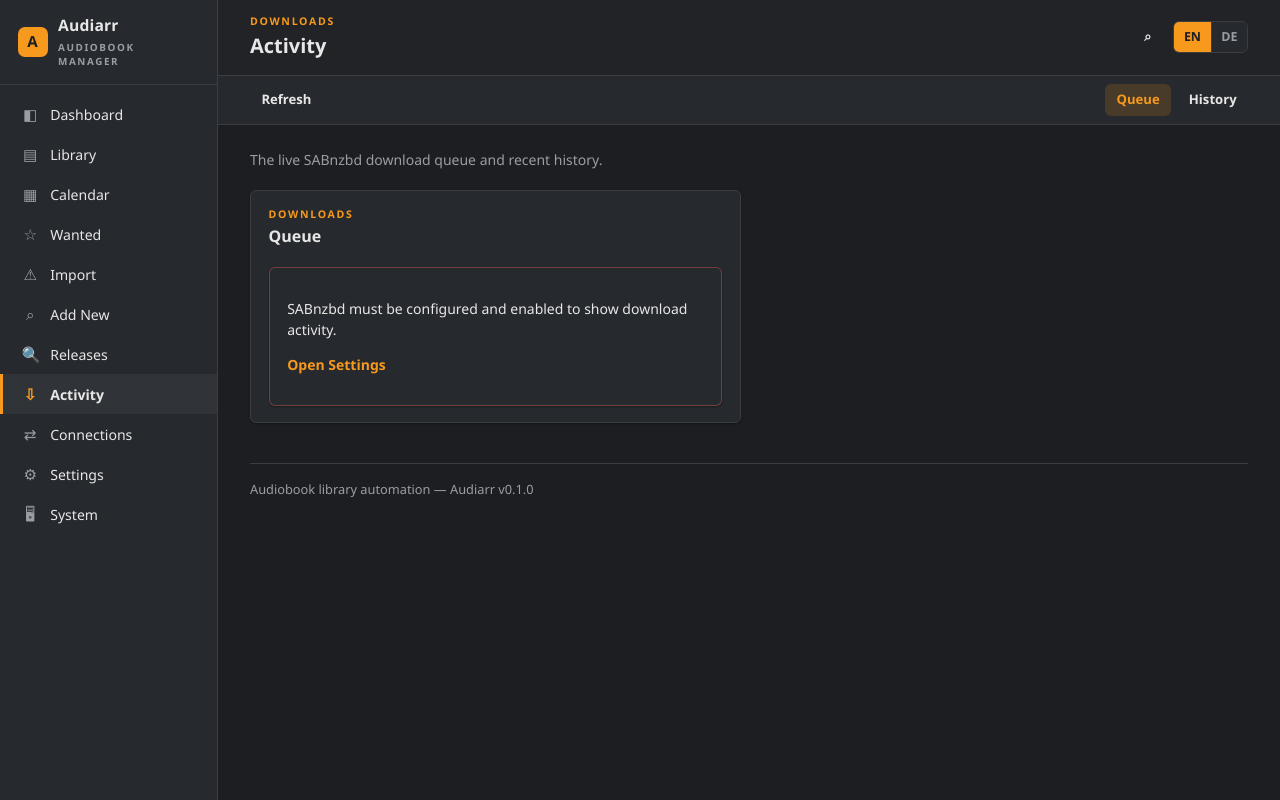
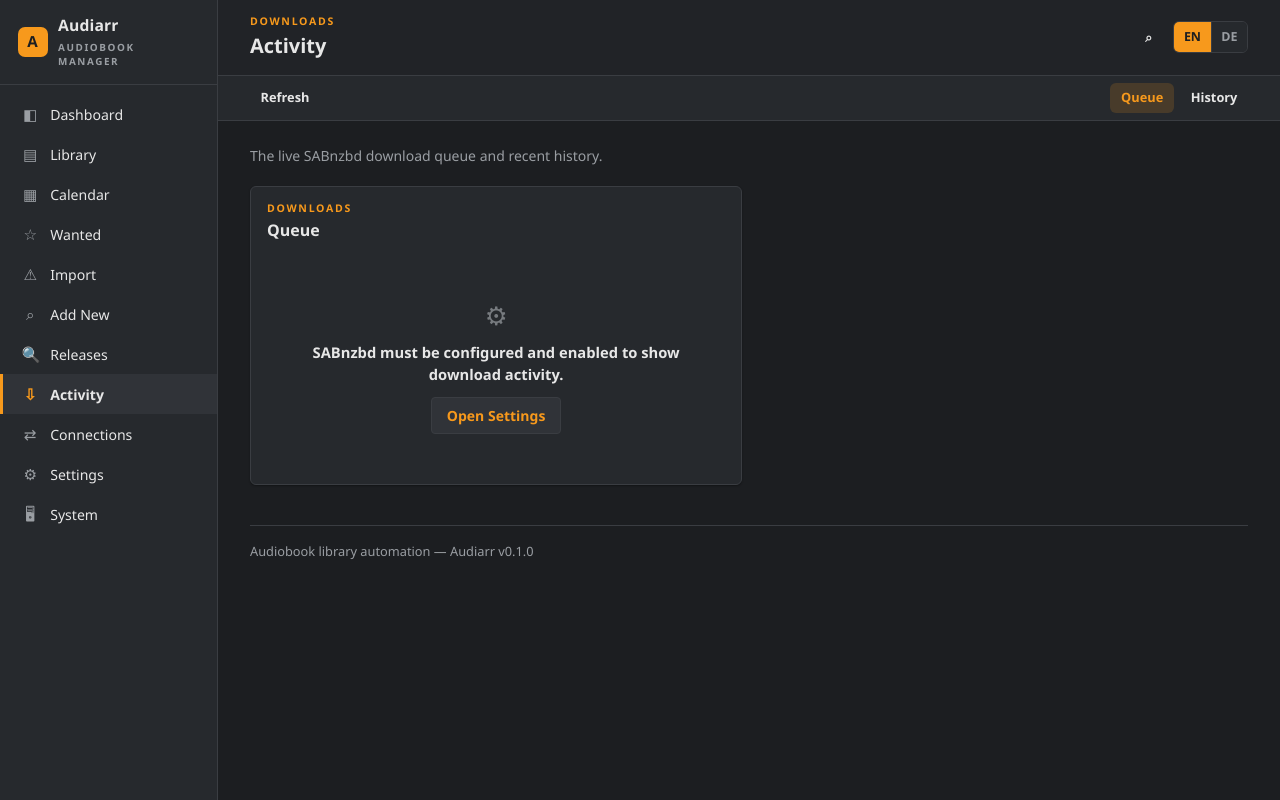
Before and after one commit to mildman1848/audiarr, a FastAPI app: page /activity in a window 1280 px wide. Run offline with FastAPI, Linux system fonts and the light colour scheme; parts of the project's set-up code (start-up, migrations or seed data) failed here and were passed over.

Commit message:
feat(web): polish Audiarr UI empty states (#15)
Co-authored-by: mildman1848 <mildman1848@users.noreply.github.com>

```diff
--- a/app/web/static/css/style.css
+++ b/app/web/static/css/style.css
@@ -342,15 +342,15 @@ body {
 .card-grid {
   display: grid;
   grid-template-columns: repeat(auto-fill, minmax(220px, 1fr));
-  gap: 1rem;
-  margin-top: 1.25rem;
+  gap: 0.85rem;
+  margin-top: 1rem;
 }
 
 .card {
   background: var(--bg-panel);
   border: 1px solid var(--border-color);
   border-radius: var(--radius);
-  padding: 1rem 1.1rem;
+  padding: 0.85rem 1rem;
   box-shadow: var(--shadow-card);
 }
 
@@ -379,6 +379,105 @@ body {
   display: flex;
   flex-wrap: wrap;
   gap: 0.4rem;
+}
+
+/* --------------------------------------------------------- Empty states */
+
+/* Shared placeholder for "nothing here yet" across Library, Wanted,
+   Calendar, and Activity — an icon, a short message, and an optional
+   action — instead of ad hoc <p class="muted"> lines per page. Rendered
+   via window.AudiarrUI.emptyState() in common.js. */
+.empty-state {
+  display: flex;
+  flex-direction: column;
+  align-items: center;
+  justify-content: center;
+  gap: 0.35rem;
+  padding: 2.25rem 1.5rem;
+  text-align: center;
+}
+
+.empty-state-icon {
+  font-size: 1.6rem;
+  color: var(--text-muted);
+  opacity: 0.7;
+}
+
+.empty-state-title {
+  margin: 0;
+  color: var(--text-main);
+  font-weight: 600;
+  font-size: 0.92rem;
+}
+
+.empty-state-hint {
+  margin: 0;
+  color: var(--text-muted);
+  font-size: 0.82rem;
+  max-width: 30rem;
+}
+
+.empty-state-actions {
+  margin-top: 0.35rem;
+}
+
+/* ------------------------------------------------- Dashboard quick actions */
+
+.quick-action-grid {
+  display: grid;
+  grid-template-columns: repeat(auto-fill, minmax(220px, 1fr));
+  gap: 0.85rem;
+  margin-top: 1rem;
+}
+
+.quick-action-card {
+  display: flex;
+  align-items: center;
+  gap: 0.75rem;
+  padding: 0.85rem 1rem;
+  background: var(--bg-panel);
+  border: 1px solid var(--border-color);
+  border-radius: var(--radius);
+  color: inherit;
+  text-decoration: none;
+  box-shadow: var(--shadow-card);
+}
+
+.quick-action-card:hover,
+.quick-action-card:focus-visible {
+  border-color: var(--audiarr-accent);
+}
+
+.quick-action-icon {
+  flex: 0 0 auto;
+  width: 2rem;
+  height: 2rem;
+  display: flex;
+  align-items: center;
+  justify-content: center;
+  border-radius: var(--radius);
+  background: var(--audiarr-accent-soft);
+  color: var(--audiarr-accent);
+  font-size: 1rem;
+}
+
+.quick-action-body {
+  display: flex;
+  flex-direction: column;
+  gap: 0.1rem;
+  min-width: 0;
+}
+
+.quick-action-title {
+  font-weight: 600;
+  font-size: 0.9rem;
+  color: var(--text-main);
+}
+
+.quick-action-desc {
+  font-size: 0.78rem;
+  line-height: 1.35;
+  color: var(--text-muted);
 }
 
 /* --------------------------------------------------------------- Badges */
@@ -426,6 +525,22 @@ body {
   background: transparent;
 }
 
+/* ----------------------------------------------------- Activity progress */
+
+.activity-progress {
+  background: var(--bg-panel-alt);
+  border: 1px solid var(--border-color);
+  border-radius: 999px;
+  height: 0.6rem;
+  overflow: hidden;
+  min-width: 6rem;
+}
+
+.activity-progress-bar {
+  background: var(--audiarr-accent);
+  height: 100%;
+}
+
 /* --------------------------------------------------------------- Tables */
 
 .table {
@@ -437,7 +552,7 @@ body {
 .table th,
 .table td {
   text-align: left;
-  padding: 0.5rem 0.65rem;
+  padding: 0.45rem 0.6rem;
   border-bottom: 1px solid var(--border-color);
   vertical-align: top;
 }
@@ -482,8 +597,8 @@ body {
   display: flex;
   flex-wrap: wrap;
   align-items: center;
-  gap: 0.6rem;
-  padding: 0.5rem 2rem;
+  gap: 0.5rem;
+  padding: 0.45rem 2rem;
   background: var(--bg-panel);
   border-bottom: 1px solid var(--border-color);
 }
@@ -507,14 +622,14 @@ body {
   display: inline-flex;
   align-items: center;
   gap: 0.35rem;
-  height: 32px;
-  padding: 0 0.65rem;
+  height: 30px;
+  padding: 0 0.6rem;
   background: transparent;
   color: var(--text-main);
   border: 1px solid transparent;
   border-radius: var(--radius);
   font: inherit;
-  font-size: 0.82rem;
+  font-size: 0.8rem;
   font-weight: 600;
   cursor: pointer;
 }
@@ -534,15 +649,15 @@ body {
 }
 
 .toolbar-btn.icon-only {
-  width: 32px;
+  width: 30px;
   padding: 0;
   justify-content: center;
 }
 
 .toolbar-input,
 .toolbar-select {
-  height: 32px;
-  padding: 0 0.55rem;
+  height: 30px;
+  padding: 0 0.5rem;
 }
 
 /* ------------------------------------------------------- Global search */
@@ -665,6 +780,12 @@ body {
   text-align: center;
   color: var(--text-muted);
   font-size: 0.78rem;
+}
+
+/* Small inline cover used in table rows (Wanted/Missing). */
+.library-cover.small {
+  width: 2.5rem;
+  height: 2.5rem;
 }
 
 .library-card-body {
@@ -1567,6 +1688,13 @@ footer {
   white-space: nowrap;
 }
 
+/* Day modal card sizing (was a page-specific inline style). */
+.calendar-day-modal-card {
+  width: min(520px, 92vw);
+  max-height: 85vh;
+  overflow-y: auto;
+}
+
 /* Day modal book list. */
 .calendar-modal-row {
   display: flex;
--- a/app/web/static/js/activity.js
+++ b/app/web/static/js/activity.js
@@ -63,8 +63,8 @@ function queueStatusIcon(status) {
 function progressBar(percent) {
   const pct = Math.max(0, Math.min(100, Number(percent) || 0));
   return `
-    <div style="background:var(--bg-panel-alt);border:1px solid var(--border-color);border-radius:999px;height:0.6rem;overflow:hidden;min-width:6rem;">
-      <div style="background:var(--audiarr-accent);height:100%;width:${pct}%;"></div>
+    <div class="activity-progress">
+      <div class="activity-progress-bar" style="width:${pct}%;"></div>
     </div>
     <span class="muted small">${pct.toFixed(0)}%</span>`;
 }
@@ -77,13 +77,16 @@ function historyStatusBadge(status) {
   return `<span class="${cls}">${esc(status || "—")}</span>`;
 }
 
-// Inline 503 warning: config missing, point the user at /settings.
+// 503: SABnzbd not configured. Rendered as the same empty-state pattern as
+// the queue/history "nothing here" cases (with a Settings CTA) rather than
+// a standalone error card, so the section still reads as Queue/History.
 function renderConfigWarning(container) {
-  container.innerHTML = `
-    <div class="card danger-card">
-      <p>${esc(T.activity_config_missing)}</p>
-      <p><a href="/settings">${esc(T.activity_config_link)}</a></p>
-    </div>`;
+  const link = `<a class="btn btn-secondary" href="/settings">${esc(T.activity_config_link)}</a>`;
+  container.innerHTML = window.AudiarrUI.emptyState({
+    icon: "⚙",
+    title: T.activity_config_missing,
+    actionHtml: link,
+  });
 }
 
 async function refreshQueue() {
@@ -100,7 +103,7 @@ async function refreshQueue() {
     console.debug("activity queue: %d slot(s)", slots.length);
 
     if (!slots.length) {
-      container.innerHTML = `<p class="muted">${esc(T.activity_queue_empty)}</p>`;
+      container.innerHTML = window.AudiarrUI.emptyState({ icon: "⇩", title: T.activity_queue_empty });
       return;
     }
 
@@ -119,6 +122,7 @@ async function refreshQueue() {
       .join("");
 
     container.innerHTML = `
+      <div class="table-scroll">
         <table class="table">
           <thead>
             <tr>
@@ -131,7 +135,8 @@ async function refreshQueue() {
             </tr>
           </thead>
           <tbody>${rows}</tbody>
-      </table>`;
+        </table>
+      </div>`;
   } catch (err) {
     container.innerHTML = `<p class="muted">${esc(T.activity_queue_error)} (${esc(err.message)})</p>`;
   }
@@ -151,7 +156,7 @@ async function refreshHistory() {
     console.debug("activity history: %d slot(s)", slots.length);
 
     if (!slots.length) {
-      container.innerHTML = `<p class="muted">${esc(T.activity_history_empty)}</p>`;
+      container.innerHTML = window.AudiarrUI.emptyState({ icon: "⇩", title: T.activity_history_empty });
       return;
     }
 
@@ -169,6 +174,7 @@ async function refreshHistory() {
       .join("");
 
     container.innerHTML = `
+      <div class="table-scroll">
         <table class="table">
           <thead>
             <tr>
@@ -180,7 +186,8 @@ async function refreshHistory() {
             </tr>
           </thead>
           <tbody>${rows}</tbody>
-      </table>`;
+        </table>
+      </div>`;
   } catch (err) {
     container.innerHTML = `<p class="muted">${esc(T.activity_history_error)} (${esc(err.message)})</p>`;
   }
--- a/app/web/static/js/common.js
+++ b/app/web/static/js/common.js
@@ -46,6 +46,35 @@
     error: (message) => toast(message, "error"),
     info: (message) => toast(message, "info"),
   };
+
+  // Small local escaper so common.js has no import on any per-page script —
+  // keeps this file dependency-free for every page that loads it.
+  function escapeHtmlLocal(value) {
+    return String(value ?? "").replace(/[&<>"']/g, (c) => ({
+      "&": "&amp;",
+      "<": "&lt;",
+      ">": "&gt;",
+      '"': "&quot;",
+      "'": "&#39;",
+    }[c]));
+  }
+
+  // Shared "nothing here yet" placeholder markup for Library, Wanted,
+  // Calendar, and Activity — an icon, a short message, and an optional
+  // action (e.g. a link to Settings), instead of each page inventing its
+  // own <p class="muted"> line. `actionHtml` is trusted, pre-built markup;
+  // callers are responsible for escaping any dynamic values within it.
+  function emptyState({ icon = "•", title = "", hint = "", actionHtml = "" } = {}) {
+    return `
+      <div class="empty-state">
+        <span class="empty-state-icon" aria-hidden="true">${icon}</span>
+        ${title ? `<p class="empty-state-title">${escapeHtmlLocal(title)}</p>` : ""}
+        ${hint ? `<p class="empty-state-hint">${escapeHtmlLocal(hint)}</p>` : ""}
+        ${actionHtml ? `<div class="empty-state-actions">${actionHtml}</div>` : ""}
+      </div>`;
+  }
+
+  window.AudiarrUI = { emptyState };
 
   async function switchLanguage(language) {
     try {
@@ -153,18 +182,6 @@
   const GLOBAL_SEARCH_DEBOUNCE_MS = 300;
   const GLOBAL_SEARCH_RESULT_LIMIT = 10;
 
-  // Small local escaper so common.js has no import on settings.js — keeps
-  // this file dependency-free for every page that loads it.
-  function escapeHtmlLocal(value) {
-    return String(value ?? "").replace(/[&<>"']/g, (c) => ({
-      "&": "&amp;",
-      "<": "&lt;",
-      ">": "&gt;",
-      '"': "&quot;",
-      "'": "&#39;",
-    }[c]));
-  }
-
   function setupGlobalSearch() {
     const trigger = document.querySelector(".global-search-btn");
     const overlay = document.getElementById("global-search-overlay");
--- a/app/web/static/js/library.js
+++ b/app/web/static/js/library.js
@@ -118,13 +118,13 @@ function renderBooks() {
   const container = document.getElementById("library-books");
 
   if (!allBooks.length) {
-    container.innerHTML = `<p class="muted">${esc(T.library_books_empty)}</p>`;
+    container.innerHTML = window.AudiarrUI.emptyState({ icon: "▤", title: T.library_books_empty });
     return;
   }
 
   const books = sortedBooks(filteredBooks());
   if (!books.length) {
-    container.innerHTML = `<p class="muted">${esc(T.library_search_no_results)}</p>`;
+    container.innerHTML = window.AudiarrUI.emptyState({ icon: "⌕", title: T.library_search_no_results });
     return;
   }
 
@@ -254,7 +254,7 @@ async function loadRootFolders() {
       .join("");
 
     if (!rootFolders.length) {
-      container.innerHTML = `<p class="muted">${esc(T.library_root_folders_empty)}</p>`;
+      container.innerHTML = window.AudiarrUI.emptyState({ icon: "▤", title: T.library_root_folders_empty });
       return;
     }
 
--- a/app/web/static/js/wanted.js
+++ b/app/web/static/js/wanted.js
@@ -41,7 +41,7 @@ function filteredMissing() {
 function renderRow(b) {
   return `
     <tr>
-      <td><div class="library-cover" style="width:2.5rem;height:2.5rem;">${coverHtml(b)}</div></td>
+      <td><div class="library-cover small">${coverHtml(b)}</div></td>
       <td>${esc(b.title)}</td>
       <td>${esc((b.authors || []).join(", ")) || "—"}</td>
       <td>${esc(b.release_date) || "—"}</td>
@@ -55,13 +55,13 @@ function renderMissing() {
   const container = document.getElementById("wanted-missing-list");
 
   if (!allMissing.length) {
-    container.innerHTML = `<p class="muted">${esc(T.wanted_empty)}</p>`;
+    container.innerHTML = window.AudiarrUI.emptyState({ icon: "☆", title: T.wanted_empty });
     return;
   }
 
   const books = filteredMissing();
   if (!books.length) {
-    container.innerHTML = `<p class="muted">${esc(T.toolbar_search_no_results)}</p>`;
+    container.innerHTML = window.AudiarrUI.emptyState({ icon: "⌕", title: T.toolbar_search_no_results });
     return;
   }
 
--- a/app/web/templates/calendar.html
+++ b/app/web/templates/calendar.html
@@ -37,7 +37,7 @@
   </div>
 
   <div id="calendar-day-modal" class="import-overlay" hidden>
-    <div class="card" style="width:min(520px, 92vw);max-height:85vh;overflow-y:auto;">
+    <div class="card calendar-day-modal-card">
       <div class="section-head">
         <span class="eyebrow">{{ t.calendar_eyebrow }}</span>
         <h2 id="calendar-day-modal-title"></h2>
```
Also changed, not shown: app/web/i18n/de.json (+10 -0 lines), app/web/i18n/en.json (+10 -0 lines), app/web/static/js/app.js (+8 -5 lines), app/web/static/js/calendar.js (+7 -4 lines), app/web/templates/index.html (+43 -0 lines), tests/test_web_pages.py (+89 -0 lines). Lines whose indentation alone changed are shown as unchanged.
